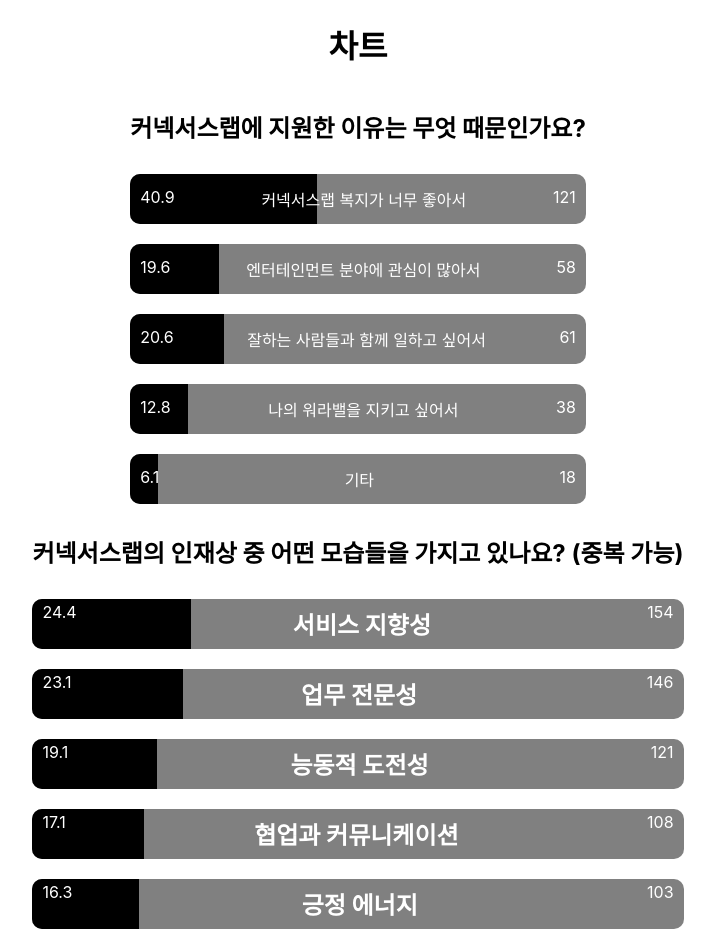
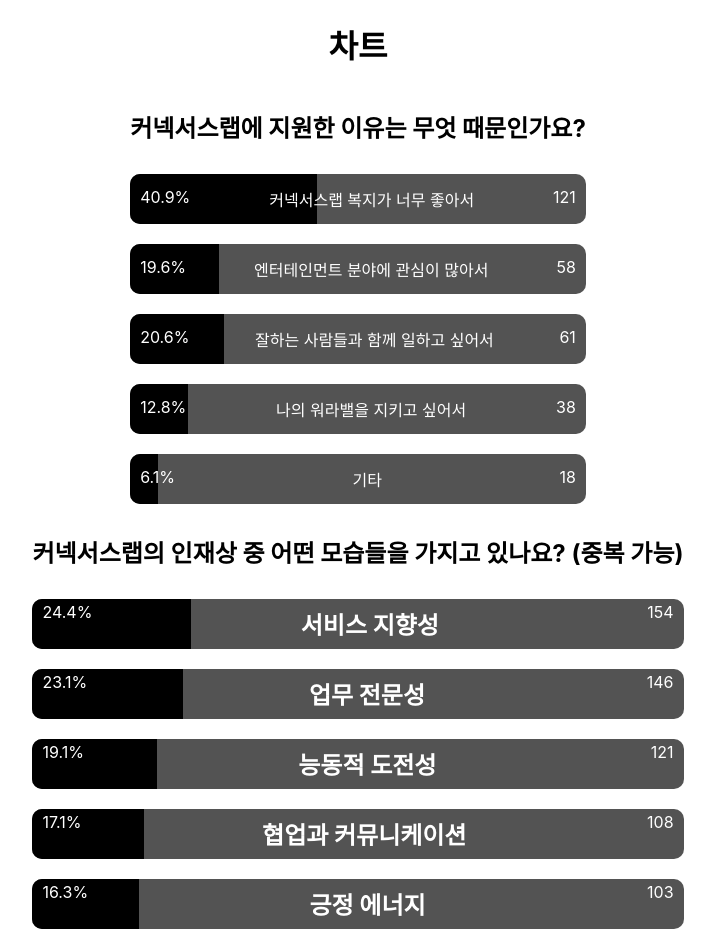
Before and after one commit to HANGYESUK/ConexusLab, a React (Create React App) app: page /chart in a window 1280 px wide. Shown: the whole page, without its empty margins (282-997 px from the left). Built offline with nearby package versions, Linux system fonts and the light colour scheme.

Commit message:
fix: 통계 페이지에 라디오갯수와 체크박스 갯수 배열 수정

```diff
--- a/src/Component/Qustion.js
+++ b/src/Component/Qustion.js
@@ -30,6 +30,20 @@
 
     let dispatch = useDispatch();
 
+    //라디오버튼 체크 여부 확인
+    function checked() {
+        let check = document.querySelectorAll('input[name="radio"]')
+        console.log(check[0])
+        for(let i=0; i<check.length; i++) {
+            if(check[i].checked == true) {
+                check[i].parentElement.classList.add('checked')
+            }
+            else {
+                check[i].parentElement.classList.remove('checked')
+            }
+        }
+    }
+
 
     return (
         <>
@@ -41,6 +55,7 @@
                                 <input type="radio" key={i} value={item} name="radio" onChange={
                                     (e)=>{
                                         dispatch({type : "라디오 추가", isradio : e.target.value})
+                                        checked()
                                     }
                                 }></input>
                                 {item}
@@ -93,6 +108,7 @@
                                 checkHandler(e.currentTarget)
                                 dispatch({type : "체크추가", checkedItems : checkedItems})
                                 console.log("체크추가 : ", state)
+                                e.currentTarget.parentElement.classList.toggle('checked')
                             }
                         }></input>
                         <p>{item}</p>
--- a/src/Event.css
+++ b/src/Event.css
@@ -25,3 +25,11 @@
     border-radius: 10px;
     cursor: pointer;
 }
+
+.checked {
+    border: 10px solid #3887ff;
+}
+
+input {
+    visibility: hidden;
+}
--- a/src/ResponseChart.css
+++ b/src/ResponseChart.css
@@ -1,5 +1,5 @@
 .chart {
-    background: grey;
+    background: rgb(83, 83, 83);
     height: 50px;
     text-align: center;
     width: 100%;
--- a/src/ResponseChart.js
+++ b/src/ResponseChart.js
@@ -5,24 +5,41 @@
 
 function ResponseChart(props) {
 
+    // 설문조사 리스트 데이터
+    let surveyData = survey.payload;
+
+    // 설문조사 완료 데이터
+    let state = useSelector((state) => state.surveyReducer);
+
 
     //라디오 개수
-    let radio = [0,0,0,0,0];
+    let radio = [];
+    radio.length = surveyData.blocks[0].option.items.length;
+    NumAssignment(radio)
 
     //체크 개수
-    let check = [0,0,0,0,0];
+    let check = [];
+    check.length = surveyData.blocks[1].option.items.length;
+    NumAssignment(check)
 
     //라디오 퍼센트지
-    let radioPercent = [0,0,0,0,0]
+    let radioPercent = []
+    radioPercent.length = radio.length
+    NumAssignment(radioPercent)
 
     //체크박스 퍼센트지
-    let checkPercent = [0,0,0,0,0]
+    let checkPercent = []
+    checkPercent.length = check.length
+    NumAssignment(checkPercent)
 
-    let surveyData = survey.payload;
 
-    console.log(surveyData)
+    //배열에 number 할당
+    function NumAssignment(item) {
+        for(let i=0; i<item.length; i++) {
+            item[i] = 0;
+        }
+    }
 
-    let state = useSelector((state) => state.surveyReducer);
 
     //라디오 항목 갯수
     function countRadio() {
@@ -198,7 +215,7 @@
             <div className='chart2' style={chart2}>
             </div>
             <div className='chart2Box'>
-                <p>{props.radioPercent}</p>
+                <p>{props.radioPercent}%</p>
                 <p>{quest}</p>
                 <p>{props.radio}</p>
             </div>
@@ -221,7 +238,7 @@
             <div className='chart2' style={chart2}>
             </div>
             <div className='chart2Box'>
-                <p>{props.checkPercent}</p>
+                <p>{props.checkPercent}%</p>
                 <h2>{quest}</h2>
                 <p>{props.check}</p>
             </div>
```
